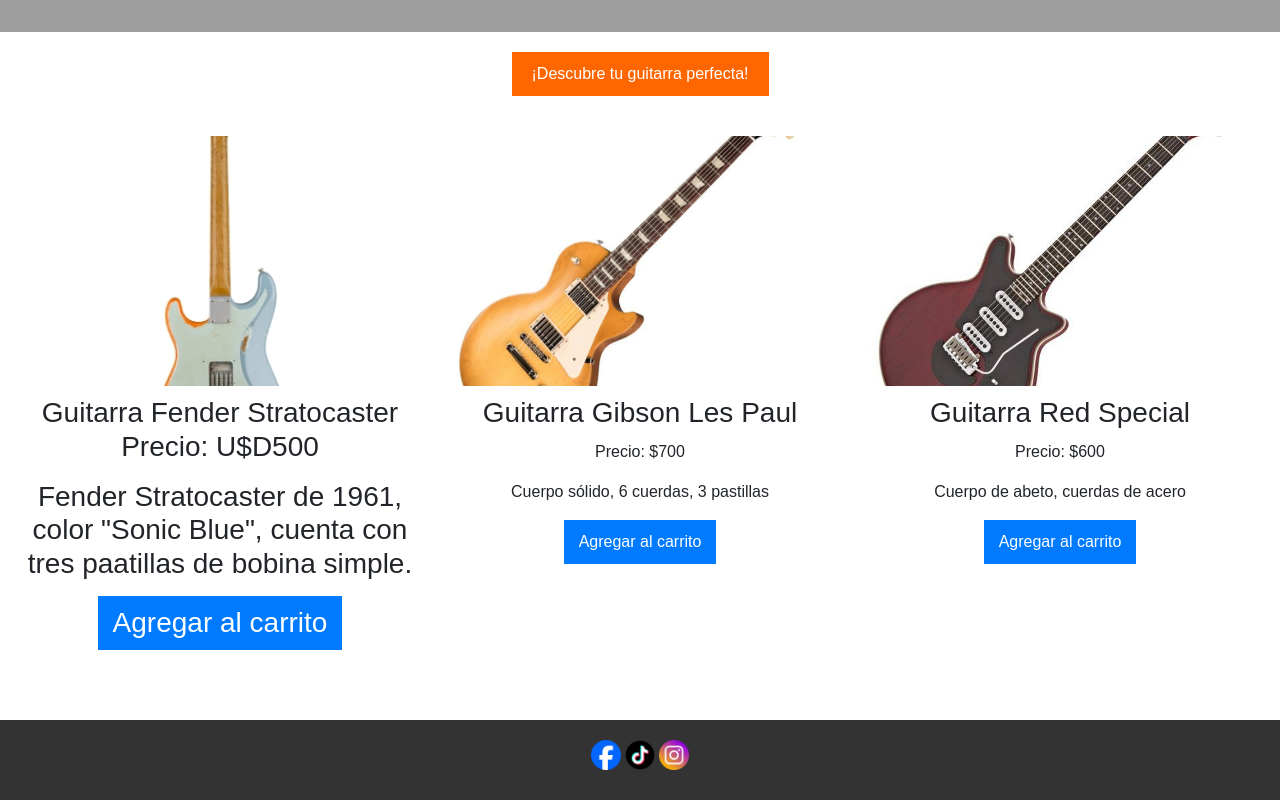
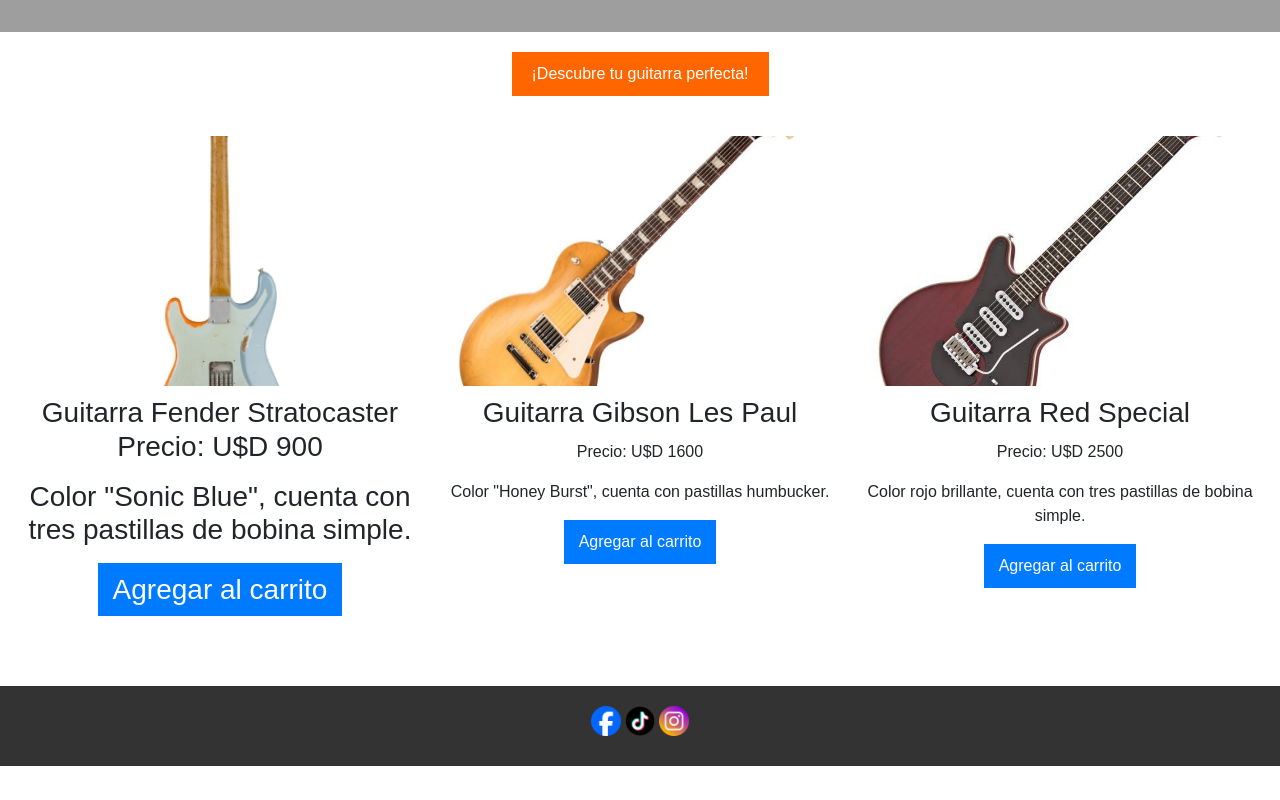
Before and after one commit to jimesan28/js, a website: page index.html in a window 1280 px wide. Shown: the part 1002-1802 px from the top of the page. After the commit the page ends 1768 px from the top, so only its background shows below. Drawn offline with nearby package versions, Linux system fonts and the light colour scheme; grey boxes are pictures that could not be loaded.

Commit message:
cambie unos parrafos del html

```diff
--- a/index.html
+++ b/index.html
@@ -55,24 +55,24 @@
             <div class="guitarra">
                 <img src="./assets/strat.jpg" alt="Fender Stratocaster">
                 <h3>Guitarra Fender Stratocaster</h>
-                <p>Precio: U$D500</p>
-                <p>Fender Stratocaster de 1961, color "Sonic Blue", cuenta con tres paatillas de bobina simple.</p>
+                <p>Precio: U$D 900</p>
+                <p>Color "Sonic Blue", cuenta con tres pastillas de bobina simple.</p>
                 <button class="add-to-cart">Agregar al carrito</button>
             </div>
 
             <div class="guitarra">
                 <img src="./assets/lespaul.jpg" alt="Gibson Les Paul">
                 <h3>Guitarra Gibson Les Paul</h3>
-                <p>Precio: $700</p>
-                <p>Cuerpo sólido, 6 cuerdas, 3 pastillas</p>
+                <p>Precio: U$D 1600 </p>
+                <p>Color "Honey Burst", cuenta con pastillas humbucker.</p>
                 <button class="add-to-cart">Agregar al carrito</button>
             </div>
 
             <div class="guitarra">
                 <img src="./assets/redspecial.jpg" alt="Red Special">
                 <h3>Guitarra Red Special</h3>
-                <p>Precio: $600</p>
-                <p>Cuerpo de abeto, cuerdas de acero</p>
+                <p>Precio: U$D 2500</p>
+                <p>Color rojo brillante, cuenta con tres pastillas de bobina simple.</p>
                 <button class="add-to-cart">Agregar al carrito</button>
             </div>
         </section>
```
